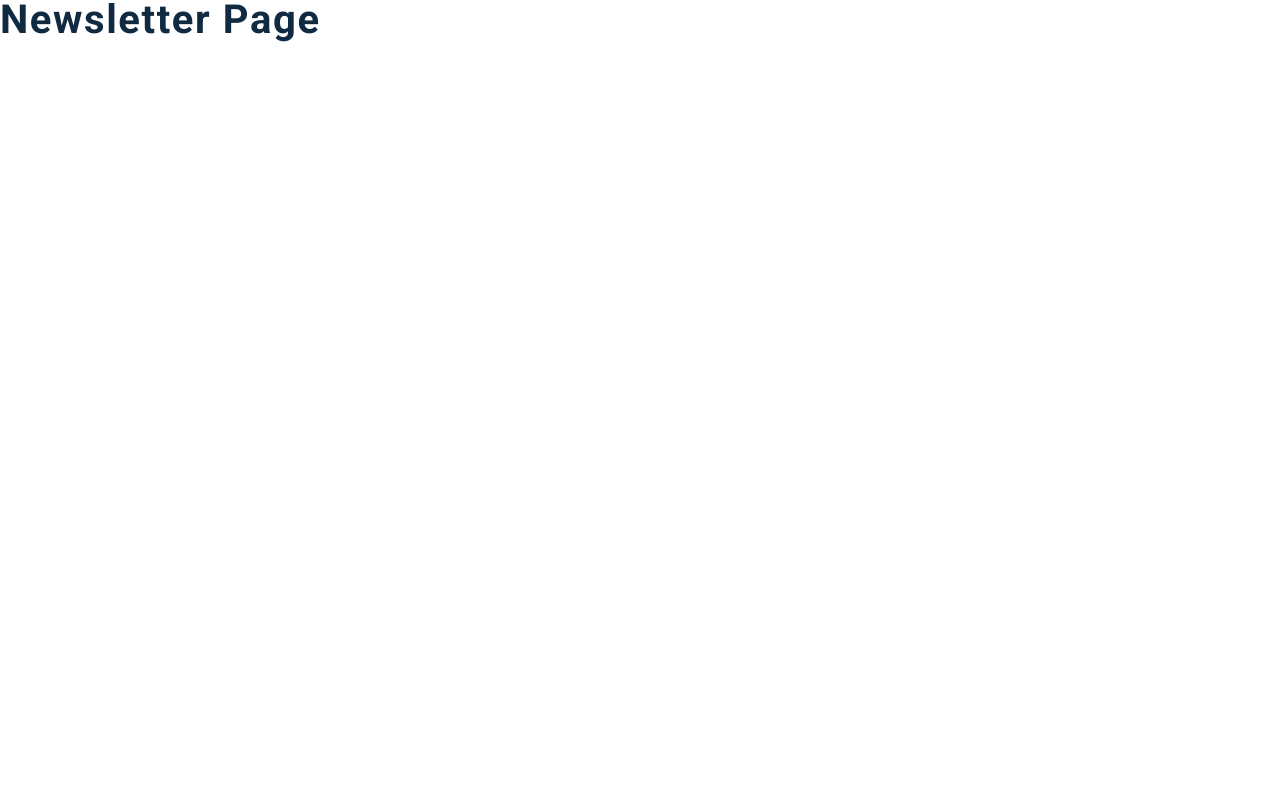
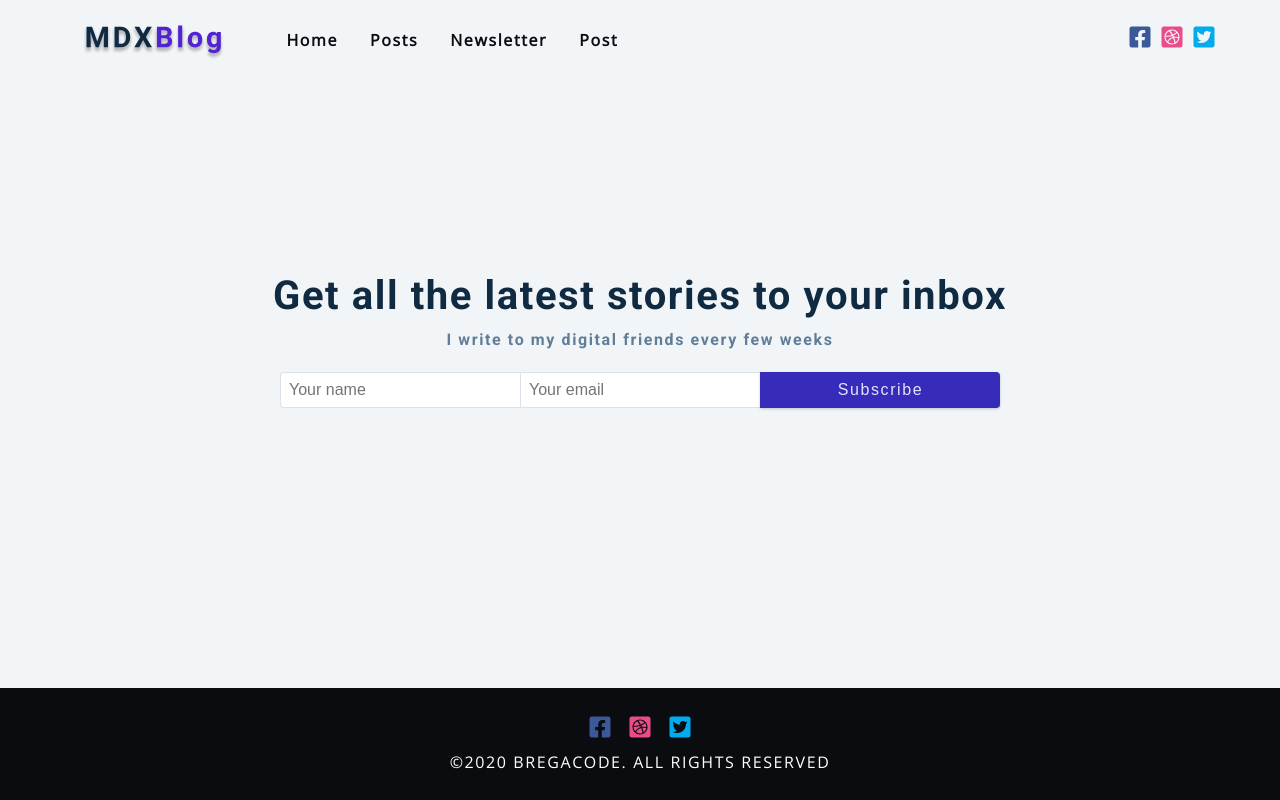
Before and after one commit to bregarulai/gatsby-mdx-blog, a Gatsby site: page /newsletter in a window 1280 px wide. Built offline with nearby package versions, Linux system fonts and the light colour scheme; Gatsby itself is replaced by a stand-in of ours.

Commit message:
created newsletter page

```diff
--- a/src/pages/newsletter.js
+++ b/src/pages/newsletter.js
@@ -1,7 +1,33 @@
 import React from 'react'
 import Layout from '../components/Layout'
 const NewsLetter = () => {
-  return <h2>newsletter page</h2>
+  return (
+    <Layout>
+      <section className="newsletter-page">
+        <div className="page-center">
+          <h2>Get all the latest stories to your inbox</h2>
+          <h4>I write to my digital friends every few weeks</h4>
+          <form action="" className="contact-form">
+            <input
+              type="text"
+              name="name"
+              placeholder="Your name"
+              className="form-control"
+            />
+            <input
+              type="email"
+              name="email"
+              placeholder="Your email"
+              className="form-control"
+            />
+            <button type="submit" className="form-control btn submit-btn">
+              subscribe
+            </button>
+          </form>
+        </div>
+      </section>
+    </Layout>
+  )
 }
 
 export default NewsLetter
```
